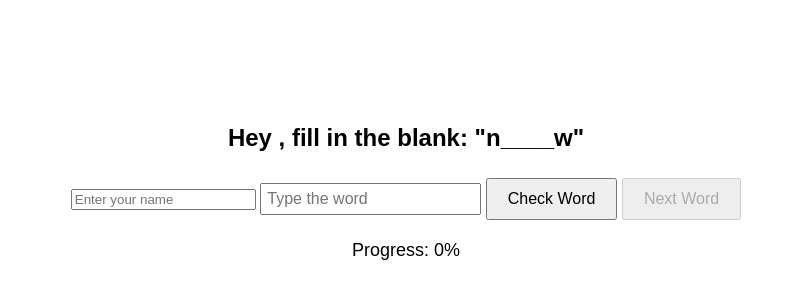
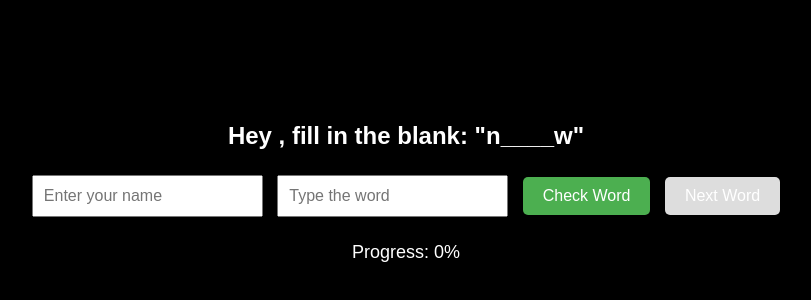
Before and after one commit to CBinnie84/ForRam_SightWordsApp, a plain HTML site: page index.html in a window 1280 px wide. Shown: the part 216-516 px from the top of the page, without its empty margins (234-1045 px from the left). Drawn offline with Linux system fonts and the light colour scheme.

Commit message:
Update styles.css
Space Theme!

```diff
--- a/styles.css
+++ b/styles.css
@@ -5,30 +5,50 @@ body {
     justify-content: center;
     height: 100vh;
     margin: 0;
+    background-color: #000; /* Dark background to simulate space */
+    color: #fff; /* White text for contrast */
 }
 
 #game-container {
     text-align: center;
+    background-color: rgba(0, 0, 0, 0.8); /* Semi-transparent black background for the game container */
+    padding: 20px;
+    border-radius: 10px;
+    box-shadow: 0 4px 8px rgba(0, 0, 0, 0.1); /* Subtle box shadow */
 }
 
 #word-display {
     font-size: 24px;
+    margin-bottom: 20px;
+    color: #fff; /* White text for visibility */
 }
 
-#word-input {
-    margin-top: 10px;
-    padding: 5px;
+input {
+    padding: 10px;
     font-size: 16px;
+    margin: 5px;
 }
 
-#check-word-btn, #next-word-btn {
-    margin-top: 10px;
+button {
     padding: 10px 20px;
     font-size: 16px;
+    margin: 5px;
     cursor: pointer;
+    background-color: #4CAF50; /* Green button color */
+    color: #fff; /* White text for visibility */
+    border: none;
+    border-radius: 5px;
+}
+
+button:disabled {
+    background-color: #ddd; /* Light gray for disabled state */
+    cursor: not-allowed;
 }
 
 #progress {
     margin-top: 20px;
     font-size: 18px;
+    color: #fff; /* White text for visibility */
 }
+
+/* Add more styling as needed */
```
